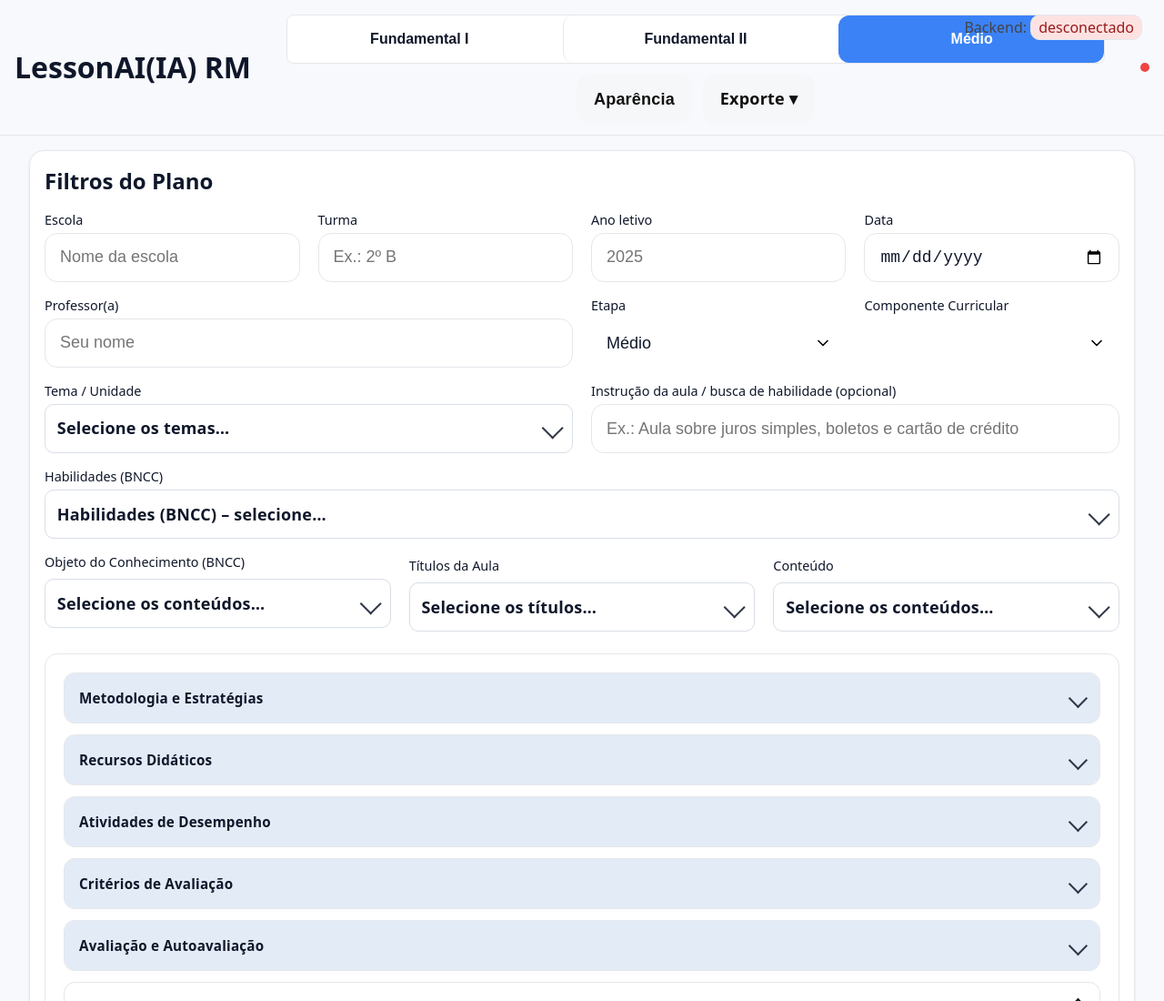
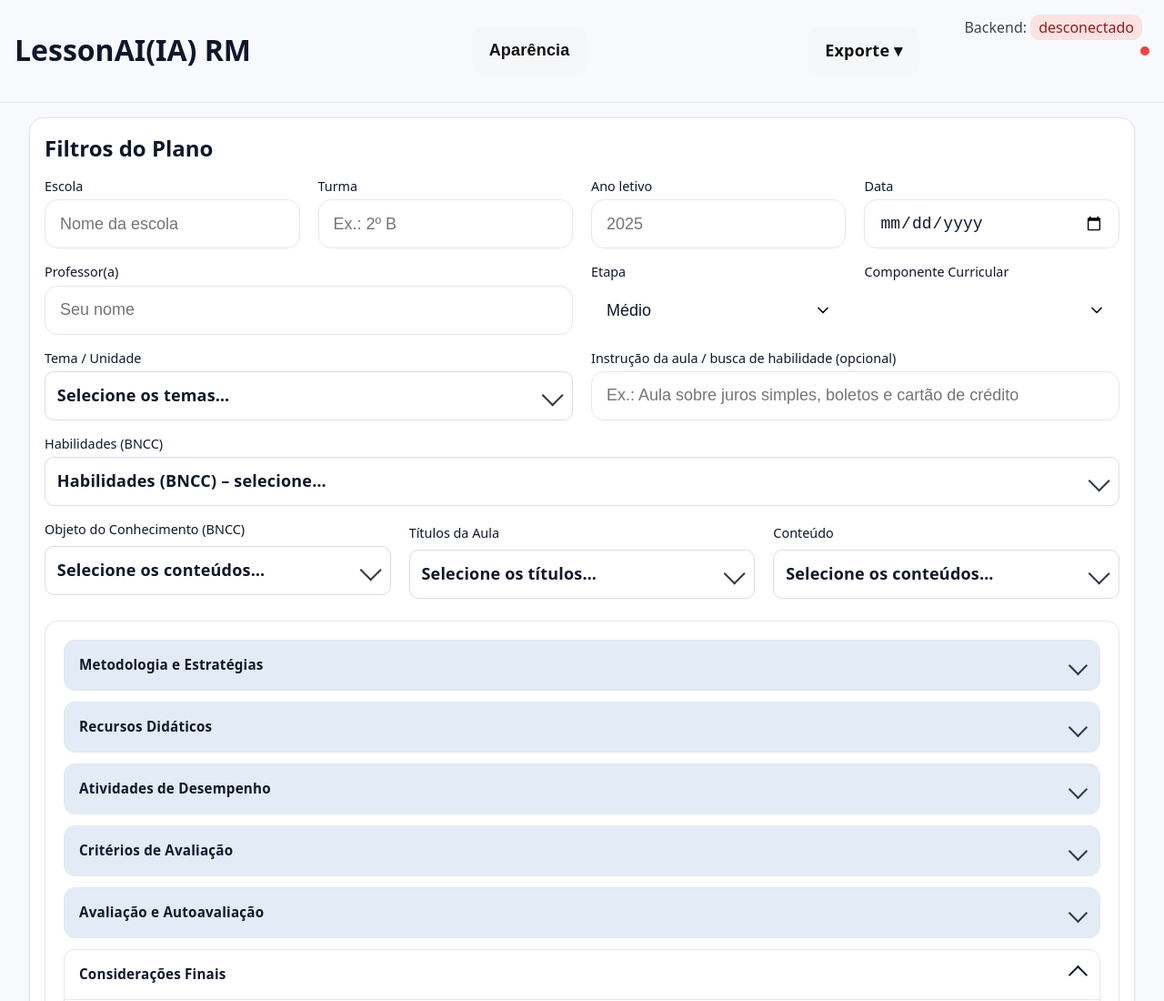
Before and after one commit to Aulaipro-maker/aulai-pro, a plain HTML site: page AulaiPro/Plano/index.html in a window 1280 px wide. Shown: the top 1100 px of the page at 91% size. Drawn offline with Linux system fonts and the light colour scheme; no server answers.

Commit message:
Update index.html

```diff
--- a/AulaiPro/Plano/index.html
+++ b/AulaiPro/Plano/index.html
@@ -68,14 +68,6 @@
   <header class="app-header">
     <h1>LessonAI(IA) RM</h1>
 
-    <!-- TOPBAR -->
-    <div class="topbar">
-      <div class="toolbar">
-        <div class="segmented" id="tipo-switch" aria-label="Etapa">
-          <button class="seg" data-etapa="fundamental_I" type="button">Fundamental I</button>
-          <button class="seg" data-etapa="fundamental_II" type="button">Fundamental II</button>
-          <button class="seg active" data-etapa="medio" type="button">Médio</button>
-        </div>
 
 
             <!-- BOTÃO APARÊNCIA -->
```
